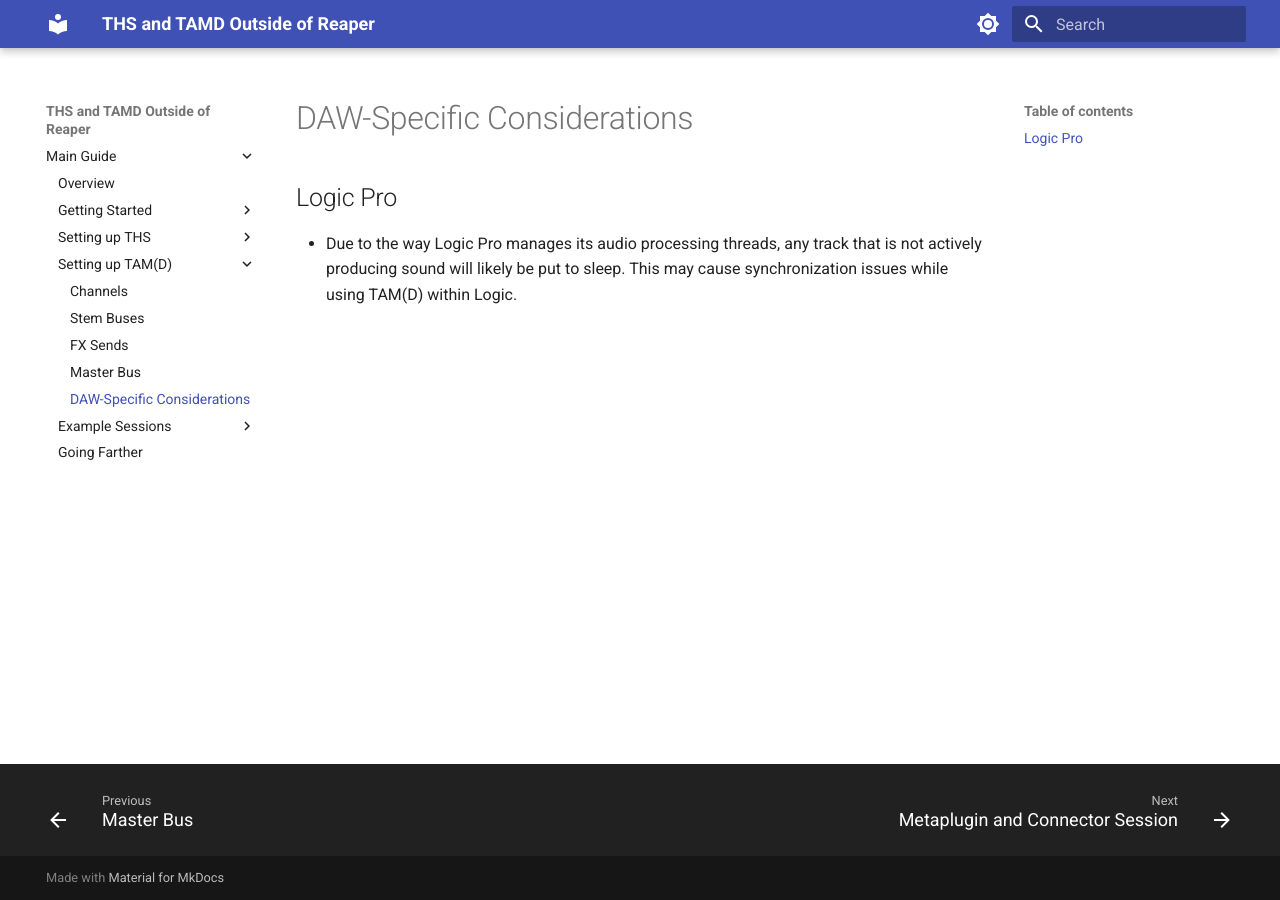
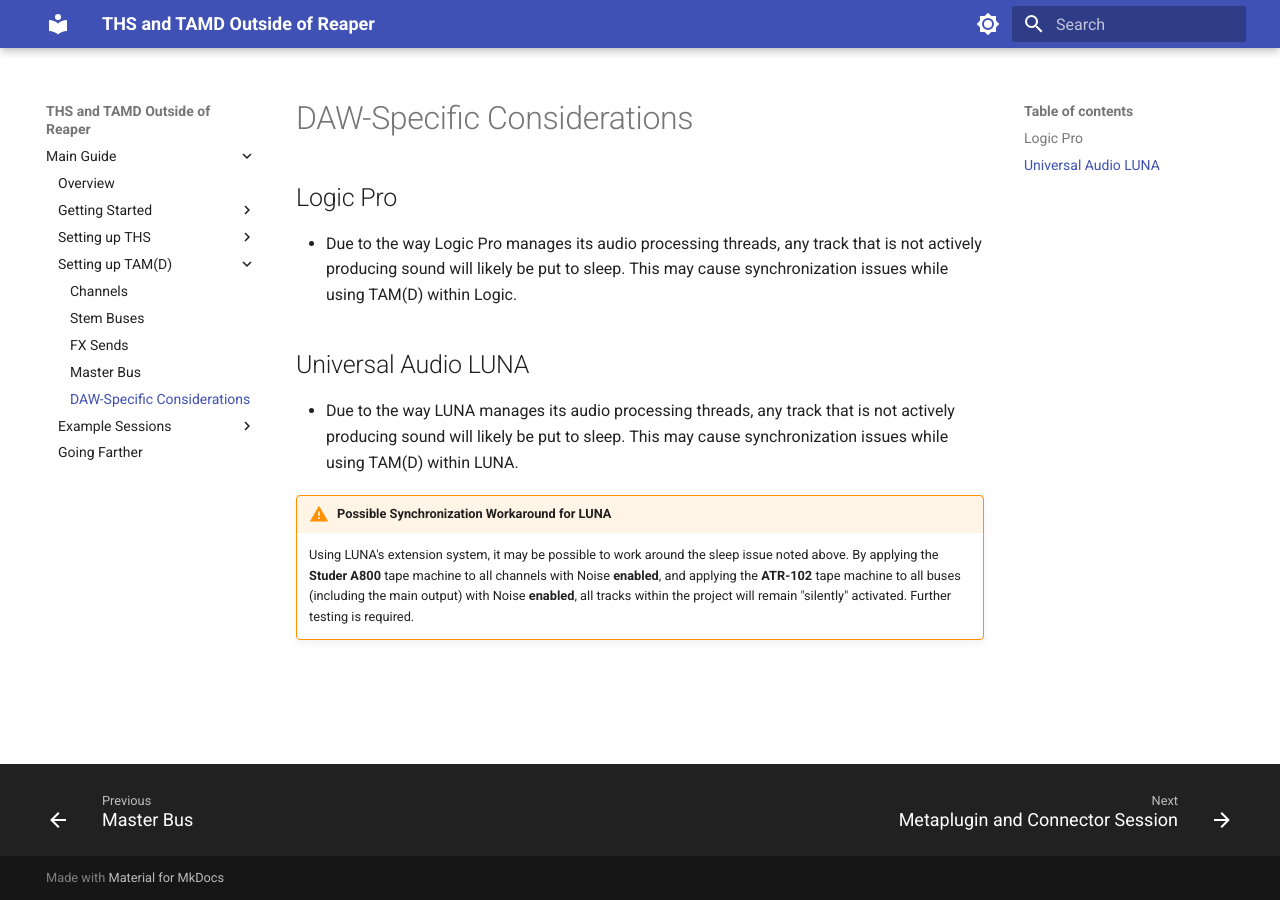
Before and after one commit to m-musik/THS_TAMD_Docs, an MkDocs documentation site: the page built from docs/Main_Guide/TAMD_DAW_Considerations.md, in a window 1280 px wide. Built offline with MkDocs 1.6.1 and Material for MkDocs 9.7.7, drawn with Linux system fonts in a browser that asks for light colours.

Commit message:
Adds preliminary findings about LUNA.

```diff
--- a/docs/Main_Guide/TAMD_DAW_Considerations.md
+++ b/docs/Main_Guide/TAMD_DAW_Considerations.md
@@ -1,2 +1,8 @@
 ## Logic Pro
 * Due to the way Logic Pro manages its audio processing threads, any track that is not actively producing sound will likely be put to sleep. This may cause synchronization issues while using TAM(D) within Logic.
+
+## Universal Audio LUNA
+* Due to the way LUNA manages its audio processing threads, any track that is not actively producing sound will likely be put to sleep. This may cause synchronization issues while using TAM(D) within LUNA.
+
+!!! warning "Possible Synchronization Workaround for LUNA"
+    Using LUNA's extension system, it may be possible to work around the sleep issue noted above. By applying the **Studer A800** tape machine to all channels with Noise **enabled**, and applying the **ATR-102** tape machine to all buses (including the main output) with Noise **enabled**, all tracks within the project will remain "silently" activated. Further testing is required.
```
Also changed, not shown: docs/Main_Guide/MCM_DAW_Considerations.md (+6 -0 lines), docs/Main_Guide/Overview.md (+1 -1 lines).
